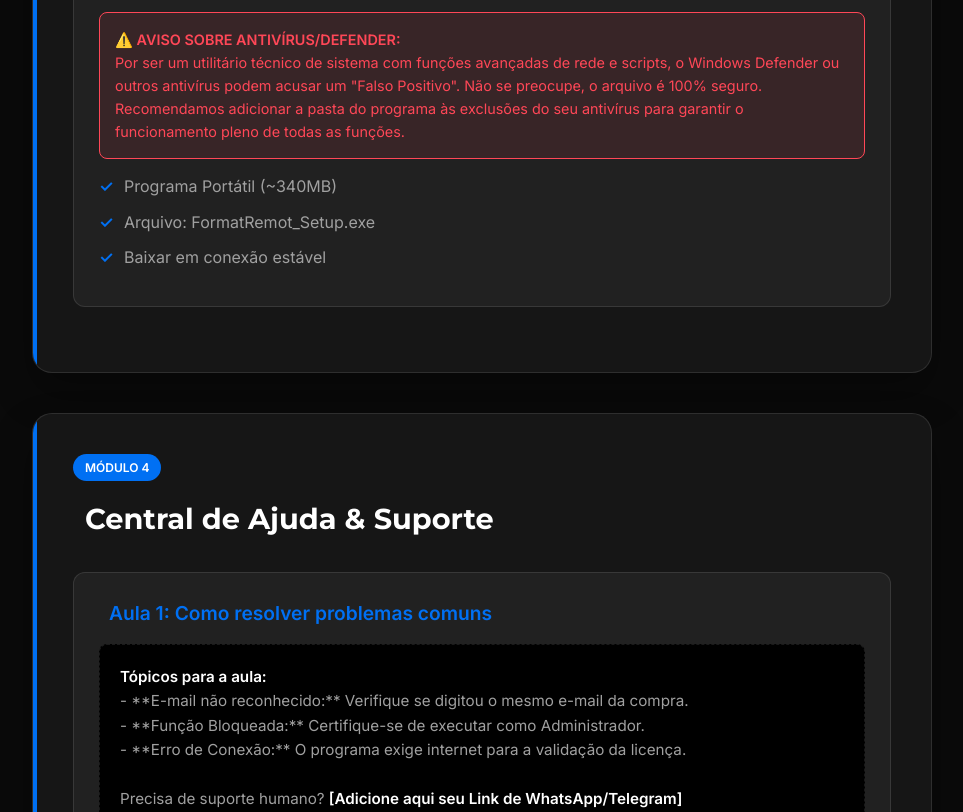
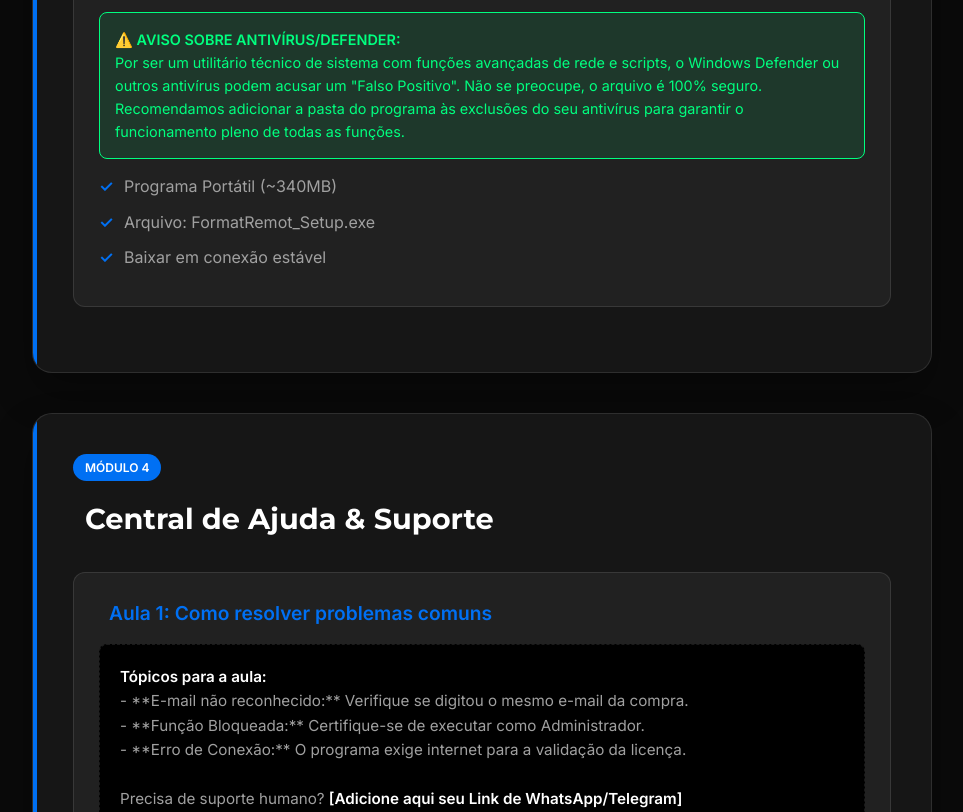
Before and after one commit to Uanderson-ux/area-de-membros, a plain HTML site: page index.html in a window 1280 px wide. Shown: the part 3187-3999 px from the top of the page, without its empty margins (158-1121 px from the left). Drawn offline with nearby package versions, Linux system fonts and the light colour scheme.

Commit message:
Update notice box to green v1.2.0

```diff
--- a/index.html
+++ b/index.html
@@ -5,7 +5,7 @@
     <meta charset="UTF-8">
     <meta name="viewport" content="width=device-width, initial-scale=1.0">
     <title>Área de Membros Premium - FormatRemot</title>
-    <!-- v1.1.0 - Clean Version -->
+    <!-- v1.2.0 - Green Notice Version -->
     <link href="https://fonts.googleapis.com/css2?family=Inter:wght@400;500;600&family=Montserrat:wght@700&display=swap"
         rel="stylesheet">
     <script src="https://unpkg.com/lucide@latest"></script>
@@ -192,13 +192,13 @@
         }
 
         .notice-box {
-            background: rgba(255, 71, 87, 0.1);
-            border: 1px solid #ff4757;
+            background: rgba(0, 255, 127, 0.1);
+            border: 1px solid #00ff7f;
             padding: 15px;
             border-radius: 8px;
             margin-top: 15px;
             font-size: 0.9rem;
-            color: #ff4757;
+            color: #00ff7f;
         }
 
         .bonus-box {
```
